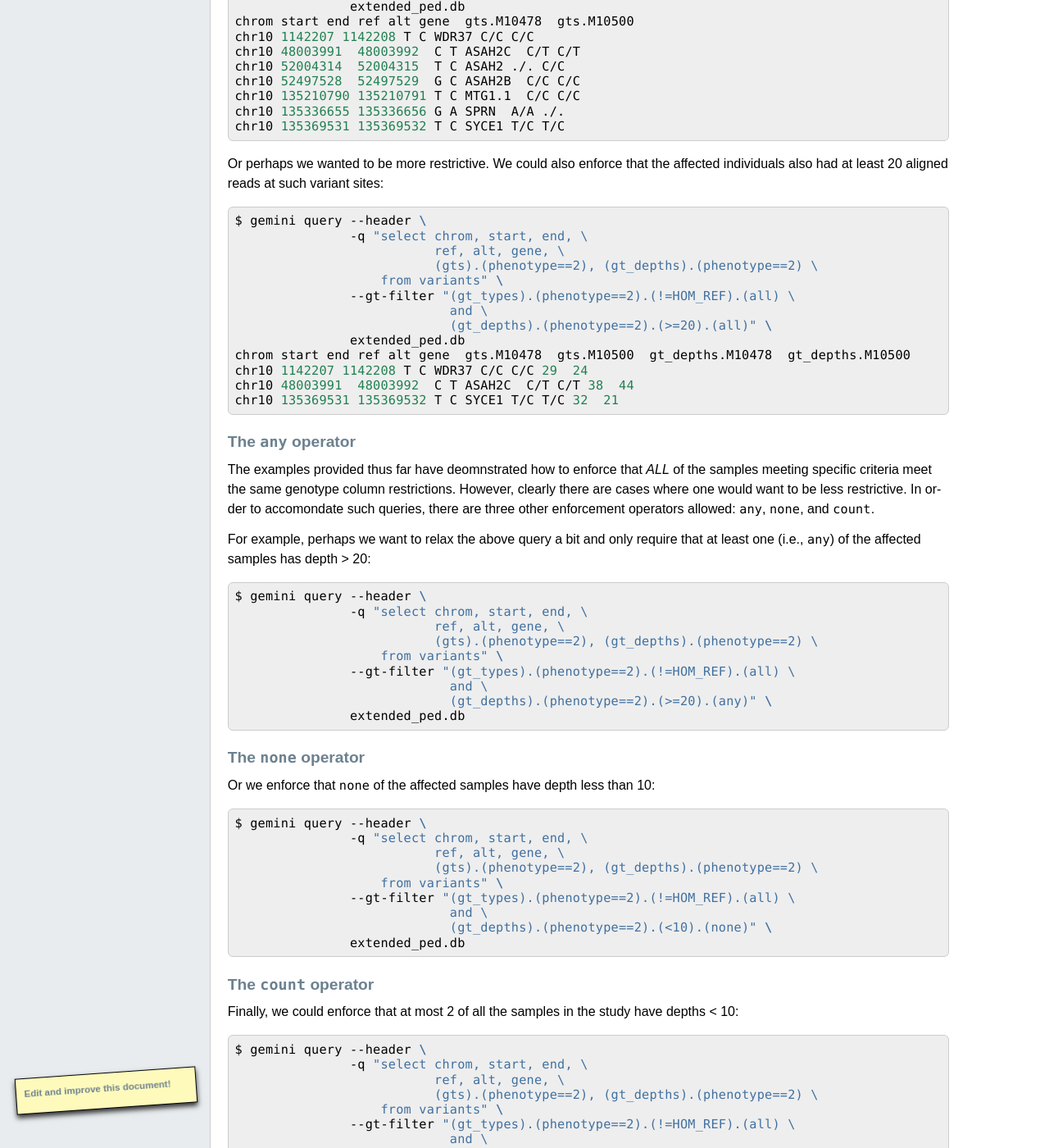
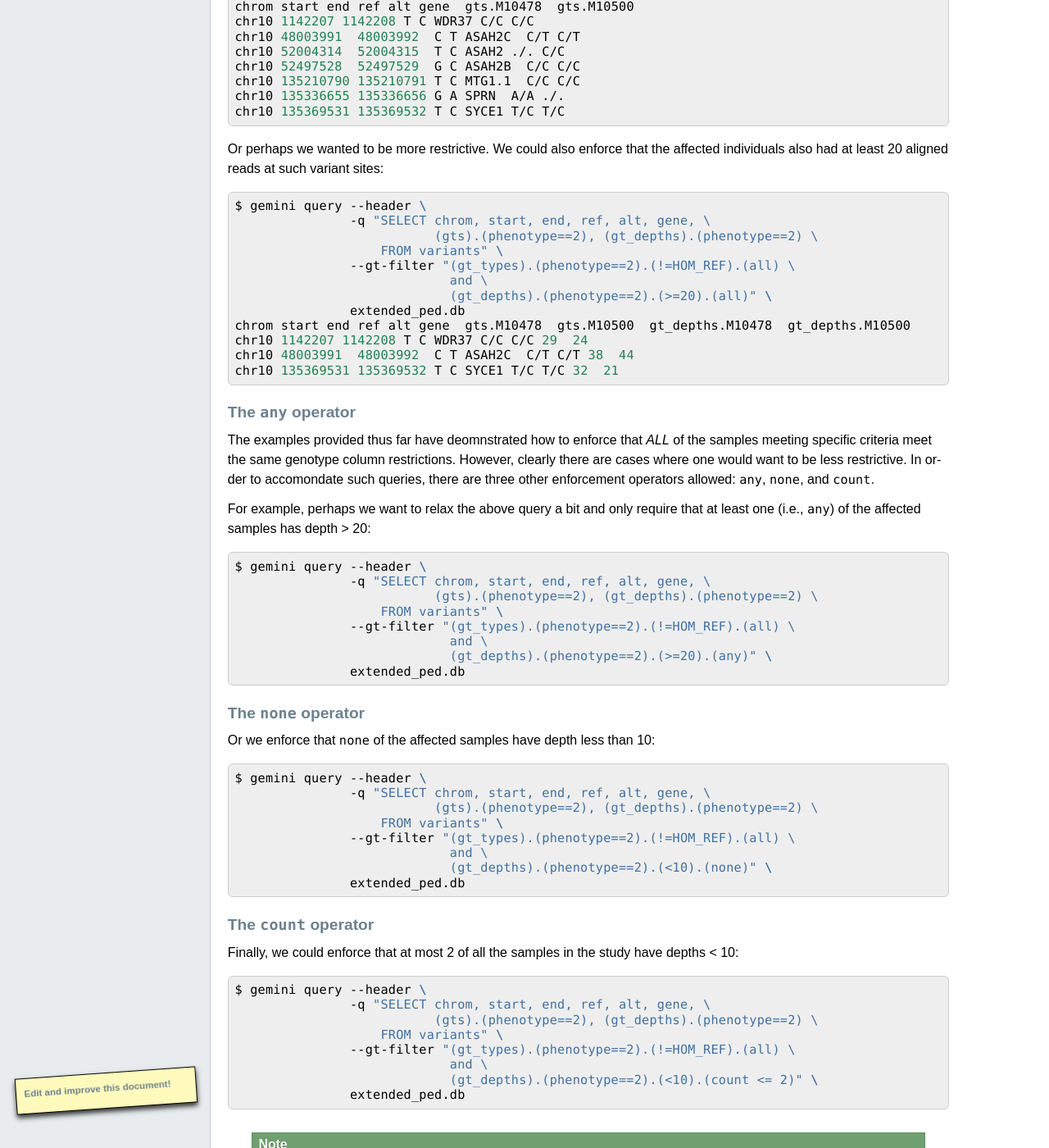
Before and after one commit to arq5x/gemini, a Sphinx documentation site: the page built from docs/content/querying.rst, in a window 1280 px wide and 1400 px high, scrolled down 6062 px. Shown: the whole window at 82% size. Built offline with Sphinx 7.4.7, drawn with Linux system fonts in a browser that asks for light colours; formulas are drawn with MathJax 3; pages that are not in the unit, such as notebooks, are missing from menus; comment, search, counter and statistics services are not loaded; the version number is read from the project's files by our own code; some of the changed text lies outside the part shown.

Commit message:
[DOC] looks are important

```diff
--- a/docs/content/querying.rst
+++ b/docs/content/querying.rst
@@ -355,9 +355,8 @@ are returned only in cases where *ALL* the affected individuals in the study (i.
 .. code-block:: bash
 
   $ gemini query --header \
-                 -q "select chrom, start, end, \
-                            ref, alt, gene, (gts).(phenotype==2) \
-                     from variants" \
+                 -q "SELECT chrom, start, end, ref, alt, gene, (gts).(phenotype==2) \
+                     FROM variants" \
                  --gt-filter "(gt_types).(phenotype==2).(!=HOM_REF).(all)" \
                  extended_ped.db
   chrom start end ref alt gene  gts.M10478  gts.M10500
@@ -374,10 +373,9 @@ Or perhaps we wanted to be more restrictive. We could also enforce that the affe
 .. code-block:: bash
 
   $ gemini query --header \
-                 -q "select chrom, start, end, \
-                            ref, alt, gene, \
+                 -q "SELECT chrom, start, end, ref, alt, gene, \
                             (gts).(phenotype==2), (gt_depths).(phenotype==2) \
-                     from variants" \
+                     FROM variants" \
                  --gt-filter "(gt_types).(phenotype==2).(!=HOM_REF).(all) \
                               and \
                               (gt_depths).(phenotype==2).(>=20).(all)" \
@@ -398,10 +396,9 @@ For example, perhaps we want to relax the above query a bit and only require tha
 .. code-block:: bash
 
   $ gemini query --header \
-                 -q "select chrom, start, end, \
-                            ref, alt, gene, \
+                 -q "SELECT chrom, start, end, ref, alt, gene, \
                             (gts).(phenotype==2), (gt_depths).(phenotype==2) \
-                     from variants" \
+                     FROM variants" \
                  --gt-filter "(gt_types).(phenotype==2).(!=HOM_REF).(all) \
                               and \
                               (gt_depths).(phenotype==2).(>=20).(any)" \
@@ -416,10 +413,9 @@ Or we enforce that ``none`` of the affected samples have depth less than 10:
 .. code-block:: bash
 
   $ gemini query --header \
-                 -q "select chrom, start, end, \
-                            ref, alt, gene, \
+                 -q "SELECT chrom, start, end, ref, alt, gene, \
                             (gts).(phenotype==2), (gt_depths).(phenotype==2) \
-                     from variants" \
+                     FROM variants" \
                  --gt-filter "(gt_types).(phenotype==2).(!=HOM_REF).(all) \
                               and \
                               (gt_depths).(phenotype==2).(<10).(none)" \
@@ -434,10 +430,9 @@ Finally, we could enforce that at most 2 of all the samples in the study have de
 .. code-block:: bash
 
   $ gemini query --header \
-                 -q "select chrom, start, end, \
-                            ref, alt, gene, \
+                 -q "SELECT chrom, start, end, ref, alt, gene, \
                             (gts).(phenotype==2), (gt_depths).(phenotype==2) \
-                     from variants" \
+                     FROM variants" \
                  --gt-filter "(gt_types).(phenotype==2).(!=HOM_REF).(all) \
                               and \
                               (gt_depths).(phenotype==2).(<10).(count <= 2)" \
```
